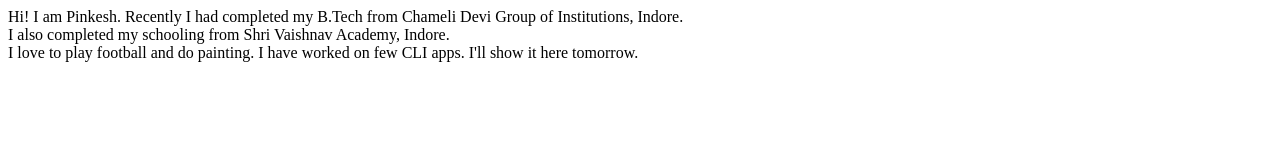
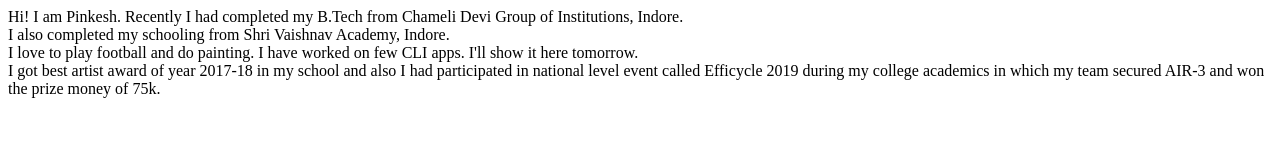
Before and after one commit to PinkeshKashyap/Student-site, a plain HTML site: page index.html in a window 1280 px wide. Drawn offline with Linux system fonts and the light colour scheme.

Commit message:
update achievements

```diff
--- a/index.html
+++ b/index.html
@@ -12,7 +12,9 @@
     I also completed my schooling from Shri Vaishnav Academy, Indore.<br>
     I love to play football and do painting.
 
-    I have worked on few CLI apps. I'll show it here tomorrow.
+    I have worked on few CLI apps. I'll show it here tomorrow.<br>
+    I got best artist award of year 2017-18 in my school and also I had participated in national level event called
+    Efficycle 2019  during my college academics in which my team secured AIR-3 and won the prize money of 75k.
 
 </body>
 </html>
```
